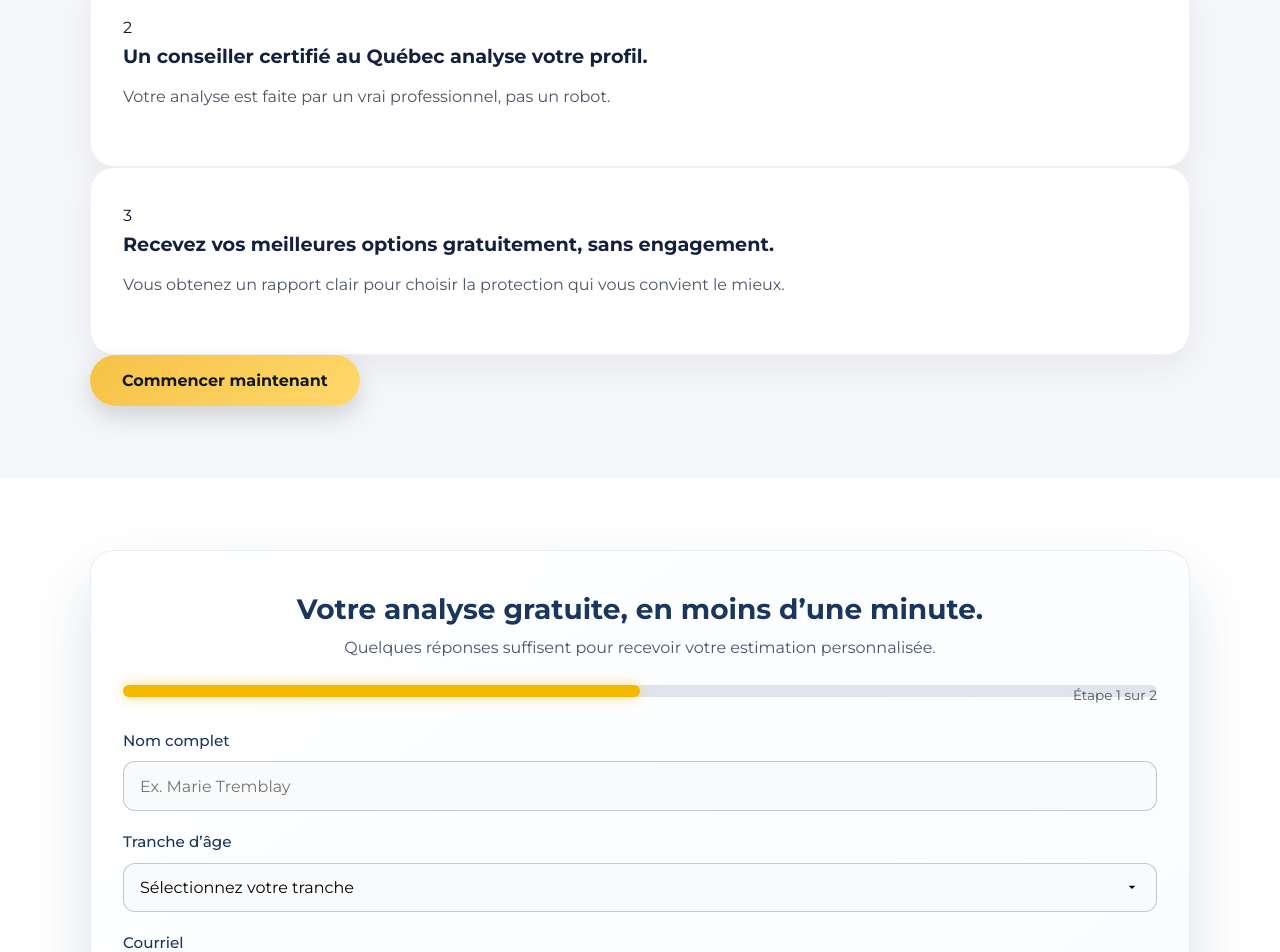
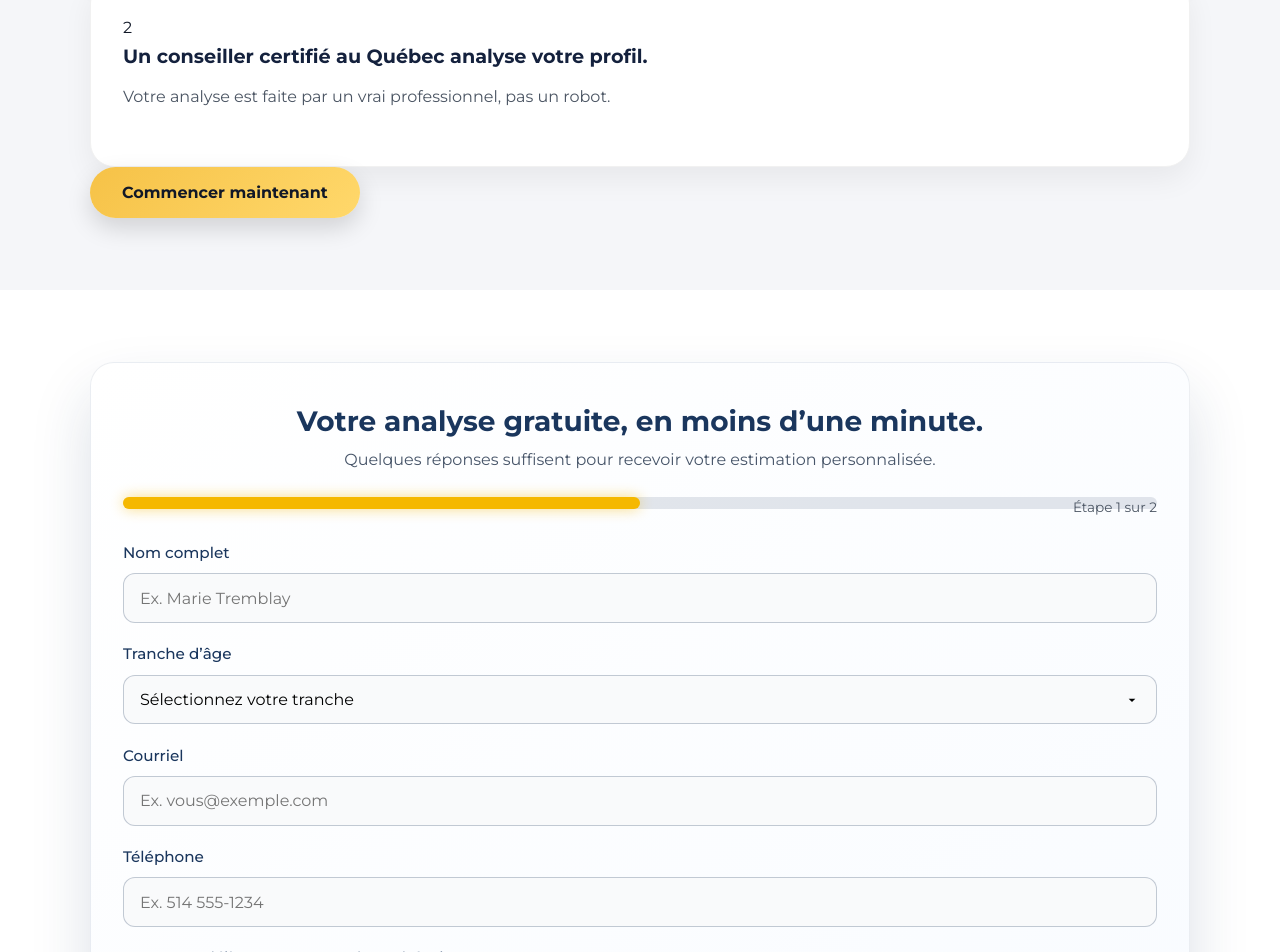
Before and after one commit to EduardoMendoza-Fin/Lanfing-am-lior-e-, a Next.js app: page / in a window 1280 px wide. Shown: the part 1969-2921 px from the top of the page. Built offline with nearby package versions, Linux system fonts and the light colour scheme.

Commit message:
Ajout des Vercel Analytics

```diff
--- a/components/HowItWorks.tsx
+++ b/components/HowItWorks.tsx
@@ -8,11 +8,8 @@ const steps = [
   {
     title: 'Un conseiller certifié au Québec analyse votre profil.',
     description: 'Votre analyse est faite par un vrai professionnel, pas un robot.'
-  },
-  {
-    title: 'Recevez vos meilleures options gratuitement, sans engagement.',
-    description: 'Vous obtenez un rapport clair pour choisir la protection qui vous convient le mieux.'
   }
+
 ];
 
 type HowItWorksProps = {
--- a/package.json
+++ b/package.json
@@ -9,6 +9,7 @@
     "lint": "next lint"
   },
   "dependencies": {
+    "@vercel/analytics": "^1.5.0",
     "framer-motion": "^12.23.24",
     "next": "^13.5.6",
     "react": "^18.2.0",
--- a/pages/_app.tsx
+++ b/pages/_app.tsx
@@ -2,6 +2,7 @@ import type { AppProps } from 'next/app';
 import Head from 'next/head';
 import Script from 'next/script';
 import '../styles/globals.css';
+import { Analytics } from '@vercel/analytics/react'; // ✅ ajout ici
 
 export default function MyApp({ Component, pageProps }: AppProps) {
   return (
@@ -69,6 +70,9 @@ export default function MyApp({ Component, pageProps }: AppProps) {
 
       {/* ---- COMPOSANT PRINCIPAL ---- */}
       <Component {...pageProps} />
+
+      {/* ---- ANALYTICS VERCEL ---- */}
+      <Analytics /> {/* ✅ tracking automatique */}
     </>
   );
 }
```
Also changed, not shown: 2 other files (tests, documents, lock files or other folders).
